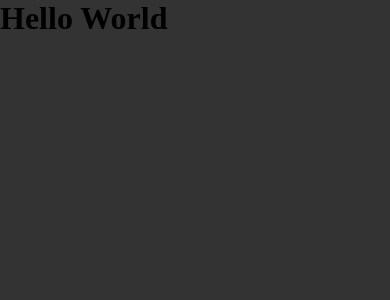
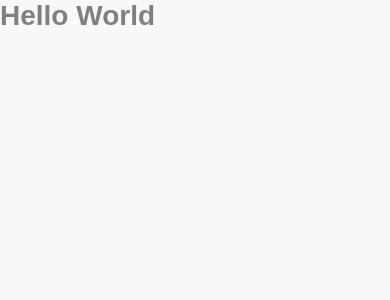
Before and after one commit to danillorcb/podcastr-next, a Next.js app: page / in a window 390 px wide. Shown: the top 300 px of the page. Built offline with nearby package versions, Linux system fonts and the light colour scheme.

Commit message:
Add global styles

```diff
--- a/src/styles/global.scss
+++ b/src/styles/global.scss
@@ -4,10 +4,52 @@
   box-sizing: border-box;
 }
 
-body {
-  background: #333;
+:root {
+  --white: #FFF;
 
-  h1 {
+  --gray-50: #F7F8FA;
+  --gray-100: #E6E8EB;
+  --gray-200: #AFB2B1;
+  --gray-500: #808080;
+  --gray-800: #494D4B;
 
+  --green-500: #04D361;
+
+  --purple-300: #9F75FF;
+  --purple-400: #9164FA;
+  --purple-500: #8257E5;
+  --purple-800: #6F48C9;
+}
+
+@media (max-width: 1080px) {
+  html {
+    font-size: 93.75%; // 15px
   }
 }
+
+@media (max-width: 720px) {
+  html {
+    font-size: 87.5%; // 14px
+  }
+}
+
+body {
+  background: var(--gray-50);
+}
+
+body, input, textarea, button {
+  font: 500 1rem sans-serif;
+  color: var(--gray-500);
+}
+
+h1 {
+  font-size: 2rem;
+}
+
+h2 {
+  font-size: 1.5rem;
+}
+
+button {
+  cursor: pointer;
+}
```
